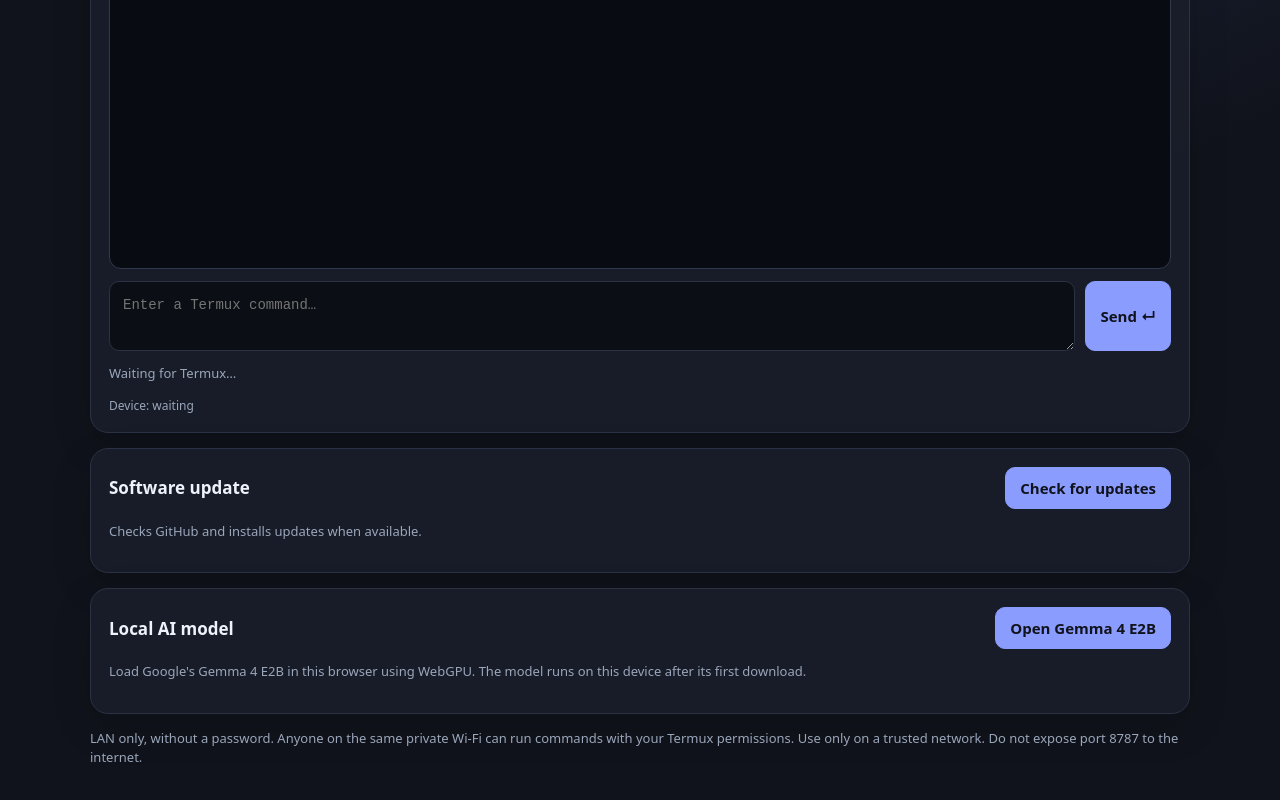
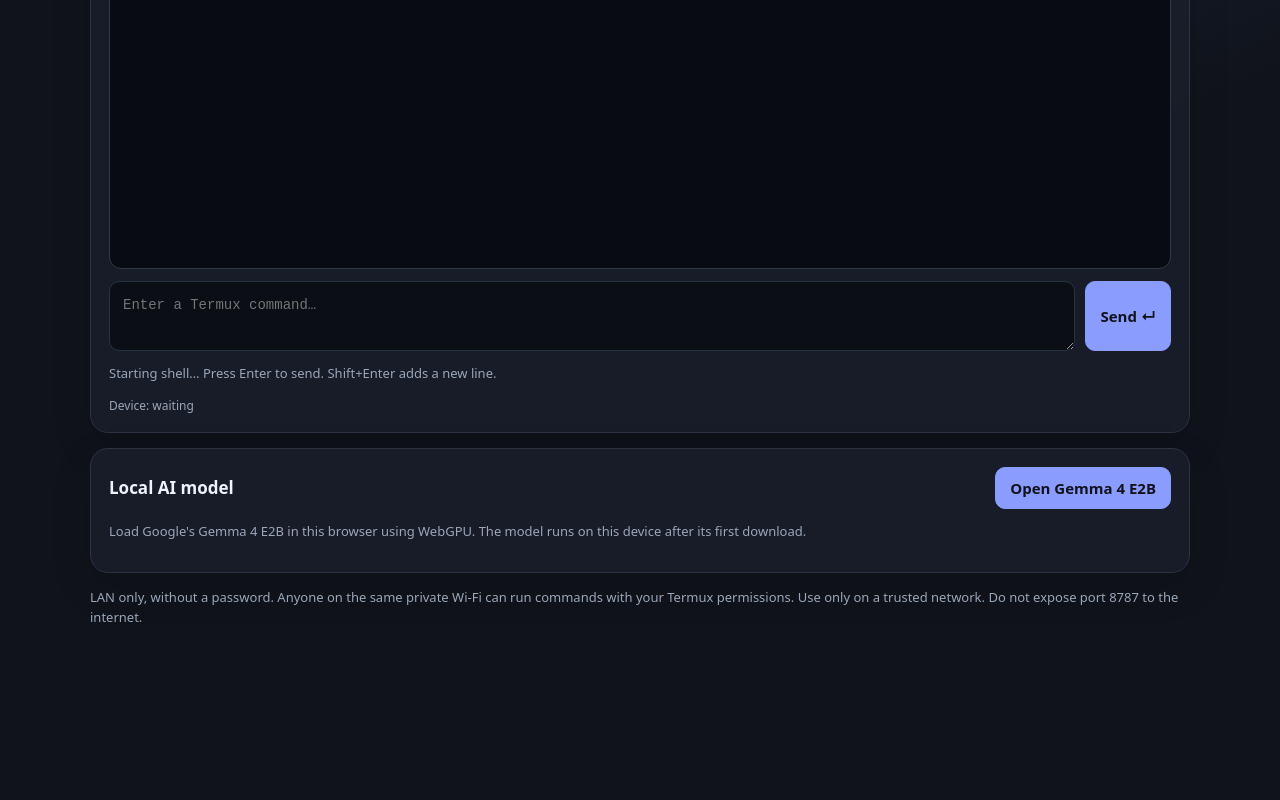
Before and after one commit to 1alind/local-, a website: page public/index.html in a window 1280 px wide. Shown: the part 434-1234 px from the top of the page. After the commit the page ends 1097 px from the top, so only its background shows below. Drawn offline with Linux system fonts and the light colour scheme; no server answers.

Commit message:
Remove manual software update controls

```diff
--- a/public/index.html
+++ b/public/index.html
@@ -44,10 +44,6 @@
       <div class="meta"><span id="device">Device: waiting</span><span id="platform"></span></div>
     </div>
     <div class="panel">
-      <div class="headrow"><h2>Software update</h2><button id="update" class="primary">Check for updates</button></div>
-      <p id="updateHint" class="hint">Checks GitHub and installs updates when available.</p>
-    </div>
-    <div class="panel">
       <div class="headrow"><h2>Local AI model</h2><a href="/gemma.html"><button class="primary" type="button">Open Gemma 4 E2B</button></a></div>
       <p class="hint">Load Google's Gemma 4 E2B in this browser using WebGPU. The model runs on this device after its first download.</p>
     </div>
```
